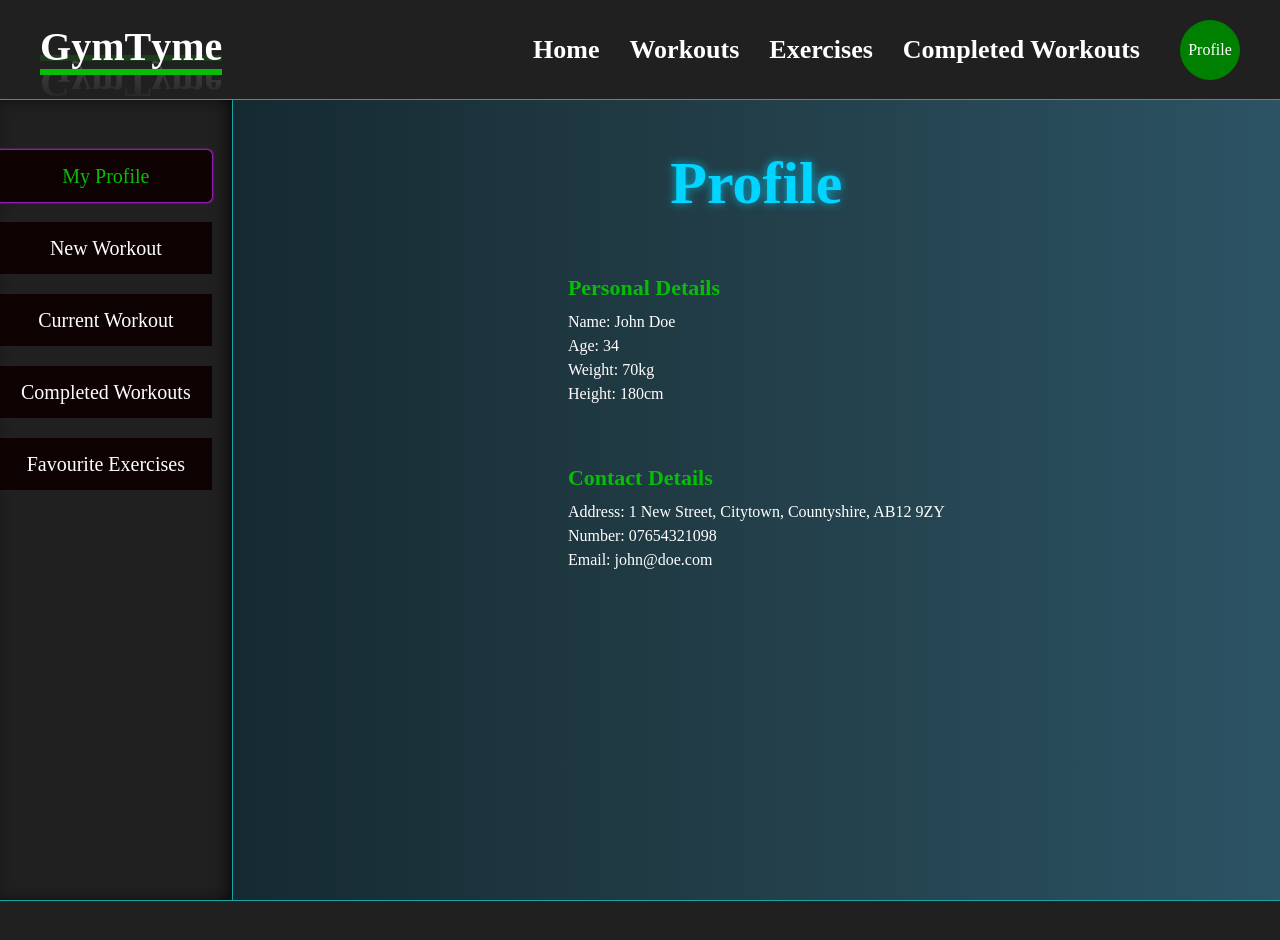
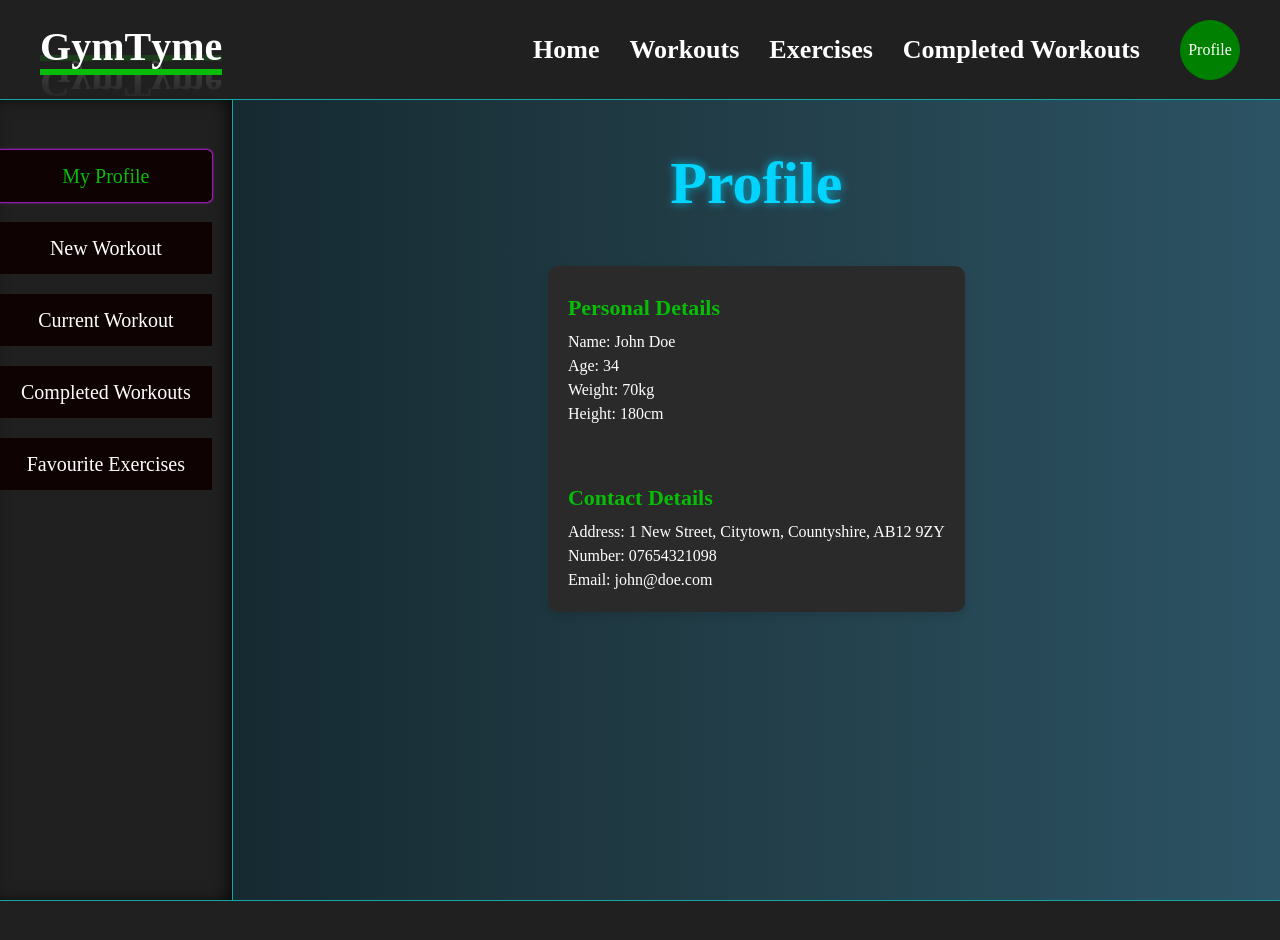
Before and after one commit to Satokii/gymtyme, a React (Vite) app: page /profile in a window 1280 px wide. Both pictures are taken after a click on the item "My Profile". Shown: the top 940 px of the page. Built offline with nearby package versions, Linux system fonts and the light colour scheme; a web font is replaced by a local one.

Commit message:
feat: add bg colour to user info in profile

```diff
--- a/src/styles/profile/profile-page.css
+++ b/src/styles/profile/profile-page.css
@@ -7,6 +7,10 @@
 
 .profile-page--user-info-container {
     gap: 50px;
+    padding: 20px;
+    background: #2a2a2a;
+    border-radius: 10px;
+    box-shadow: 0 4px 8px rgba(0, 0, 0, 0.1);
 }
 
 .profile-page--user-info-container h4 {
```
